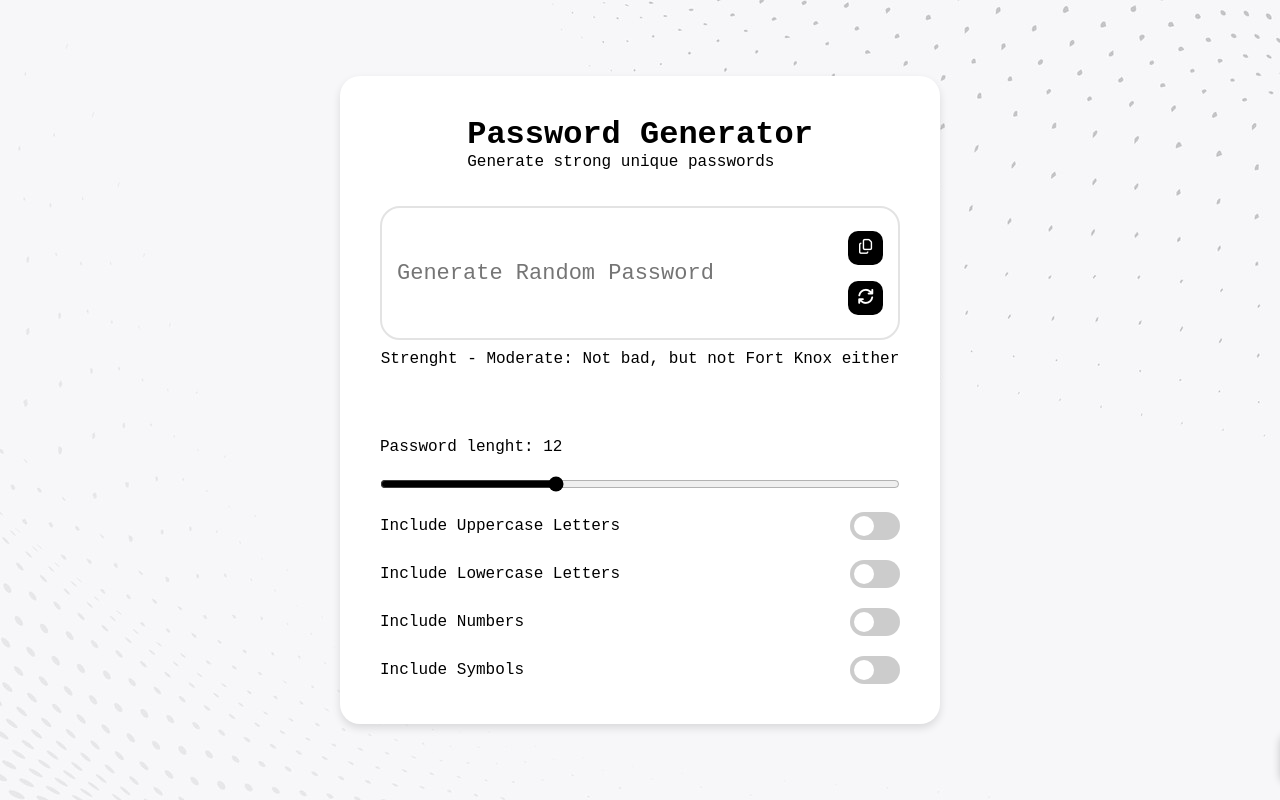
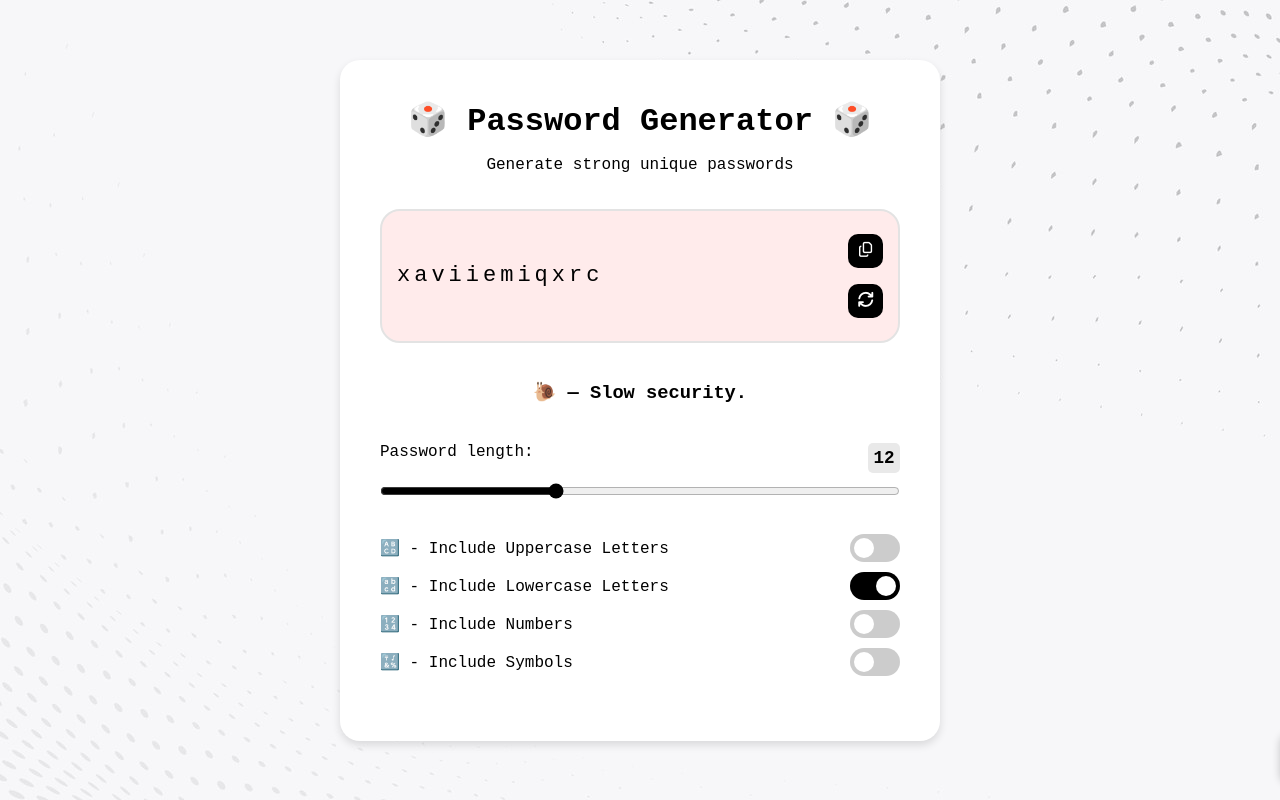
Before and after one commit to AdrianPaval/random-password-generator, a plain HTML site: page index.html in a window 1280 px wide. Both pictures are taken after a click on the button 865 px from the left and 298 px from the top of the page. Drawn offline with Linux system fonts and the light colour scheme.

Commit message:
Add password strength meter and UI improvements
- Add README with features/usage/license;
- Polish UI & accessibility in index.html (title container, emojis for options, fixed "length" label, show length value, default lowercase checked).
- Replace old static strength markup with a dynamic strength meter in script.js: compute a score from length and character classes, pick humorous feedback messages, update background color and label, and wire it to password generation.
- Tidy CSS: new .strength-container, .title-container, .pass-length, adjusted spacing, styled #length-value and input slider.
- Overall UX tweaks and minor cleanup (DOM selector adjustments and comments).

```diff
--- a/index.html
+++ b/index.html
@@ -17,8 +17,8 @@
   <body>
     <main>
       <div class="container">
-        <div>
-          <h1>Password Generator</h1>
+        <div class="title-container">
+          <h1>🎲 Password Generator 🎲</h1>
           <p>Generate strong unique passwords</p>
         </div>
 
@@ -46,21 +46,15 @@
 
         <!-- Password Strength -->
         <div class="strength-container">
-          <p>
-            Strenght - <span id="strenght-label">Moderate</span>: Not bad, but
-            not Fort Knox either
-          </p>
-          <div class="strength-meter">
-            <div class="strength-bar"></div>
-          </div>
+          <h3 id="strength-label">How strong is my password?</h3>
         </div>
 
         <!-- Other Input Options  -->
         <div class="options">
           <!-- Slider Password Length -->
           <div class="options">
-            <div>
-              <label for="length">Password lenght: </label>
+            <div class="pass-length">
+              <label for="length">Password length: </label>
               <span id="length-value">12</span>
             </div>
             <input
@@ -75,7 +69,7 @@
 
           <!-- Include Uppercase Letters -->
           <div class="option">
-            <p>Include Uppercase Letters</p>
+            <p>🔠 - Include Uppercase Letters</p>
             <label class="switch">
               <input type="checkbox" id="uppercase" />
               <span class="slider round"></span>
@@ -84,16 +78,16 @@
 
           <!-- Include Lowercase Letters -->
           <div class="option">
-            <p>Include Lowercase Letters</p>
+            <p>🔡 - Include Lowercase Letters</p>
             <label class="switch">
-              <input type="checkbox" id="lowercase" />
+              <input type="checkbox" id="lowercase" checked />
               <span class="slider round"></span>
             </label>
           </div>
 
           <!-- Include Numbers -->
           <div class="option">
-            <p>Include Numbers</p>
+            <p>🔢 - Include Numbers</p>
             <label class="switch">
               <input type="checkbox" id="numbers" />
               <span class="slider round"></span>
@@ -102,7 +96,7 @@
 
           <!-- Include Symbols -->
           <div class="option">
-            <p>Include Symbols</p>
+            <p>🔣 - Include Symbols</p>
             <label class="switch">
               <input type="checkbox" id="symbols" />
               <span class="slider round"></span>
--- a/script.js
+++ b/script.js
@@ -1,4 +1,4 @@
-// DOM Elements - all the elements we need from HTML
+// DOM Elements
 const passwordInput = document.getElementById("password");
 const lengthSlider = document.getElementById("length");
 const lengthDisplay = document.getElementById("length-value");
@@ -8,8 +8,9 @@ const numbersCheckbox = document.getElementById("numbers");
 const symbolsCheckbox = document.getElementById("symbols");
 const generateButton = document.getElementById("generate-btn");
 const copyButton = document.getElementById("copy-btn");
-const strengthBar = document.querySelector(".strength-bar");
 const strengthText = document.querySelector(".strength-container p");
+const strengthLabel = document.getElementById("strength-label");
+const strengthColor = document.querySelector(".password-container");
 
 // Character sets
 const uppercaseLetters = "ABCDEFGHIJKLMNOPQRSTUVWXYZ";
@@ -23,6 +24,7 @@ lengthSlider.addEventListener("input", () => {
 
 generateButton.addEventListener("click", makePassword);
 
+// Random Password Generator
 function makePassword() {
   const length = Number(lengthSlider.value);
   const includeUppercase = uppercaseCheckbox.checked;
@@ -49,6 +51,107 @@ function makePassword() {
   );
 
   passwordInput.value = newPassword;
+  updatestrengthMeter(newPassword);
+}
+
+function updatestrengthMeter(password) {
+  const passwordLength = password.length;
+  const hasUppercase = /[A-Z]/.test(password);
+  const hasLowercase = /[a-z]/.test(password);
+  const hasNumbers = /[0-9]/.test(password);
+  const hasSymbols = /[!@#$%^&*()-_=+[\]{}|;:,.<>?]/.test(password);
+
+  let strengthScore = 0;
+  strengthScore += Math.min(passwordLength * 2, 40);
+  if (hasUppercase) strengthScore += 15;
+  if (hasLowercase) strengthScore += 15;
+  if (hasNumbers) strengthScore += 15;
+  if (hasSymbols) strengthScore += 15;
+
+  // Enforce minimum score for short password
+  if (passwordLength < 8) {
+    strengthScore = Math.min(strengthScore, 40);
+  }
+
+  let strengthLabelText = "";
+  let strengthBgColor = "";
+
+  if (strengthScore < 40) {
+    // Weak Password
+    strengthBgColor = "rgba(255, 0, 0, 0.08)";
+    const weakPassword = [
+      "😬 — Even my grandma could guess this.",
+      "😬 — That's barely a password.",
+      "🧻 — Paper-thin security.",
+      "🐣 — Easily cracked.",
+      "😅 — Hackers say thank you.",
+      "🚪 — Door wide open.",
+      "😬 — Hackers love this one.",
+      "🧠 — Zero brain required to guess.",
+      "🪶 — Light as a feather.",
+      "😅 — Try harder…",
+      "🚨 — Security risk detected.",
+      "🐌 — Slow security.",
+      "🪟 — Wide open window.",
+      "🎯 — Easy target.",
+      "🍪 — Easy to crumble.",
+      "😴 — Security sleeping.",
+    ];
+    const weakRandomPassword =
+      weakPassword[Math.floor(Math.random() * weakPassword.length)];
+    strengthLabelText = weakRandomPassword;
+  } else if (strengthScore < 70) {
+    // Medium Password
+    strengthBgColor = "rgba(255, 174, 0, 0.08)";
+    const mediumPassword = [
+      "😏 — Better… but still snackable.",
+      "😏 — Getting warmer...",
+      "🧱 — Not bad, but add another brick.",
+      "🐤 — Harder to crack… still possible.",
+      "🤔 — You’re making them work.",
+      "🔒 — Door locked… kinda.",
+      "😐 — Better, but not bulletproof.",
+      "🤓 — Some effort needed.",
+      "🪵 — A bit more solid.",
+      "👍 — You're getting there.",
+      "⚠️ — Proceed with caution.",
+      "🐢 — Steady protection.",
+      "🚪 — Door half closed.",
+      "🛡️ — Some protection.",
+      "🍞 — A bit tougher.",
+      "😐 — Security awake.",
+    ];
+    const mediumRandomPassword =
+      mediumPassword[Math.floor(Math.random() * mediumPassword.length)];
+    strengthLabelText = mediumRandomPassword;
+  } else {
+    // Strong Password
+    strengthBgColor = "rgba(179, 255, 0, 0.08)";
+    const strongPassword = [
+      "🔐 — Fort Knox just took notes.",
+      "🔐 — Now we're talking.",
+      "🏰 — Built like a fortress.",
+      "🦅 — Uncrackable beast.",
+      "😎 — Hackers gave up.",
+      "🔐 — Vault secured.",
+      "🔐 — Mission impossible.",
+      "🧠 — Big brain security.",
+      "🪨 — Rock solid.",
+      "🔥 — Unbreakable.",
+      "✅ — You're safe.",
+      "🦍 — Beast mode security.",
+      "🏦 — Bank vault level.",
+      "🛡️⚔️ — Fully armored.",
+      "🥖 — Hard to break.",
+      "😎 — Security on duty.",
+    ];
+    const strongRandomPassword =
+      strongPassword[Math.floor(Math.random() * strongPassword.length)];
+    strengthLabelText = strongRandomPassword;
+  }
+
+  strengthColor.style.backgroundColor = strengthBgColor;
+  strengthLabel.textContent = strengthLabelText;
 }
 
 function createRandomPassword(
@@ -74,3 +177,5 @@ function createRandomPassword(
 
   return password;
 }
+
+// Copy to clipboard
--- a/style.css
+++ b/style.css
@@ -119,17 +119,26 @@ h2 {
 }
 
 .strength-container {
+  height: 80px;
+  display: flex;
+  flex-direction: column;
+  justify-content: center;
+}
+
+.pass-length {
   display: flex;
   justify-content: space-between;
 }
 
+.title-container {
+  display: flex;
+  flex-direction: column;
+  gap: 1rem;
+  align-items: center;
+}
+
 .input-slider {
   width: 100%;
-}
-
-#lenght.slider {
-  width: 100%;
-  height: auto;
 }
 
 .option {
@@ -143,8 +152,19 @@ h2 {
 .options {
   display: flex;
   flex-direction: column;
-  gap: 20px;
-  margin: 30px 0 0 0;
+  gap: 10px;
+  margin-bottom: 25px;
+}
+
+#length-value {
+  background-color: #e9e9e9;
+  display: flex;
+  justify-content: center;
+  padding: 5px;
+  width: 32px;
+  border-radius: 5px;
+  font-weight: 700;
+  font-size: 1.1rem;
 }
 
 /* CSS Switch */
```
Also changed, not shown: 1 other file.
